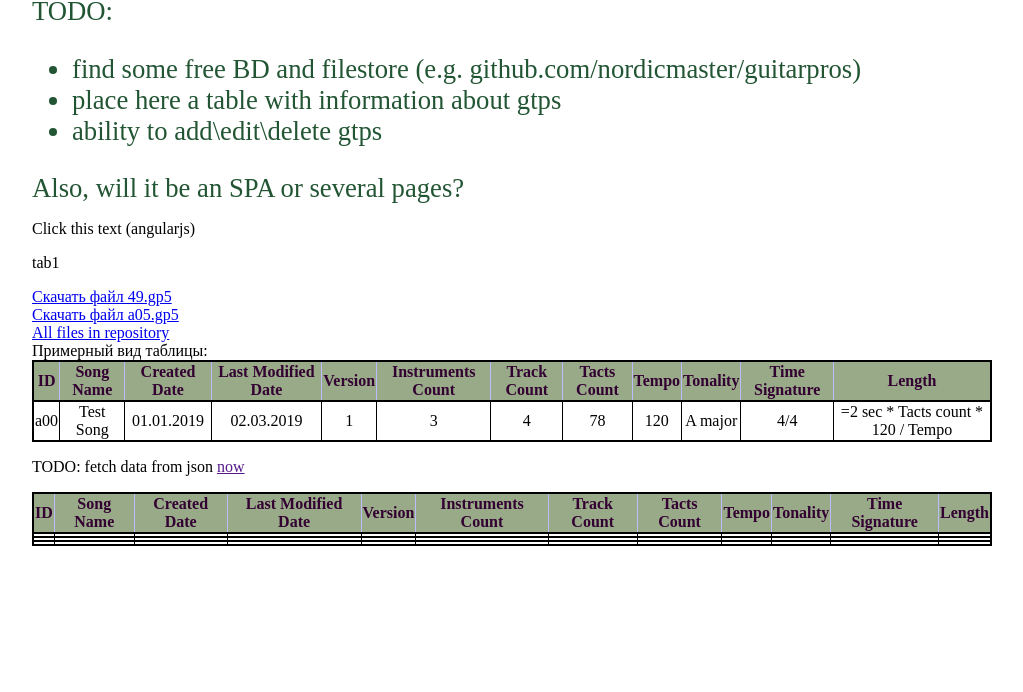
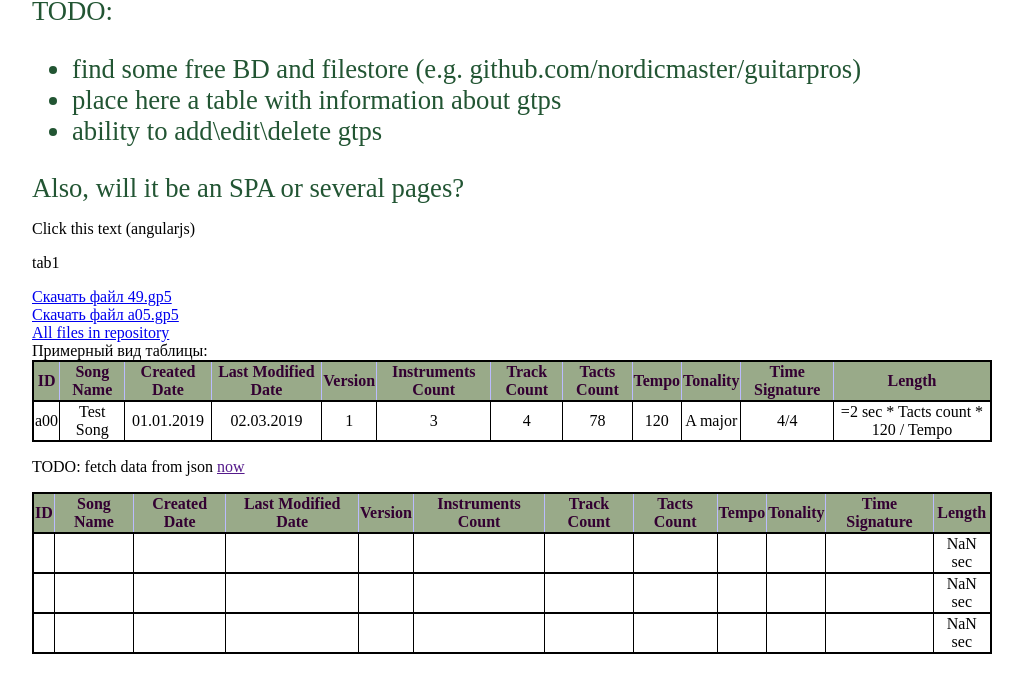
Before and after one commit to nordicmaster/nordicmaster.github.io, a plain HTML site: page index.html in a window 1280 px wide. Shown: the part 60-752 px from the top of the page, without its empty margins (128-1151 px from the left). Drawn offline with nearby package versions, Linux system fonts and the light colour scheme.

Commit message:
Update index.html

```diff
--- a/index.html
+++ b/index.html
@@ -83,7 +83,7 @@ Also, will it be an SPA or several pages?
      <td>{{item.tempo}}</td>
      <td>{{item.tonality}}</td>
      <td>{{item.signature}}</td>
-     <td> <div ng-if="item.tacts === 78">{{2 * item.tacts * 120 / item.tempo}} sec </div> </td>
+     <td> <div ng-if="!(isNaN(item.tacts) || isNaN(item.tempo))">{{2 * item.tacts * 120 / item.tempo}} sec </div> </td>
    </tr>
   </table>
 </div>
```
